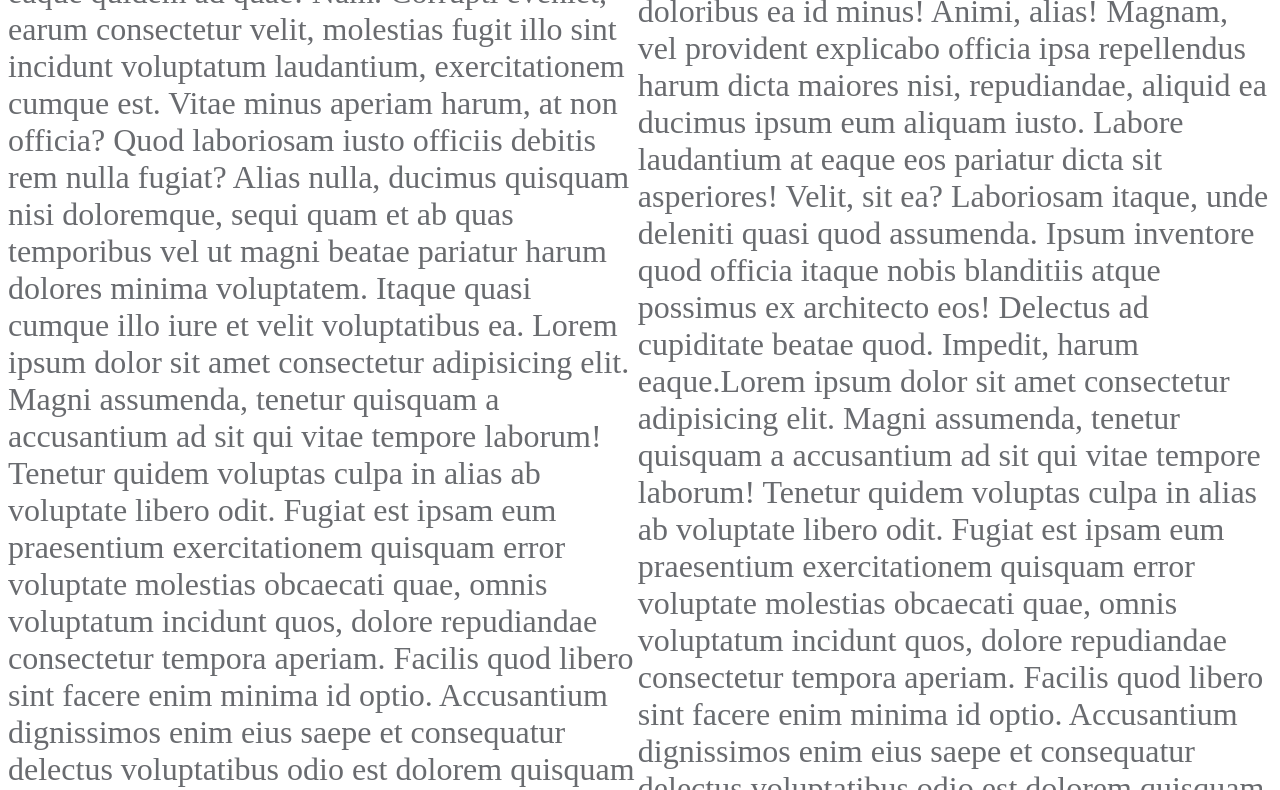
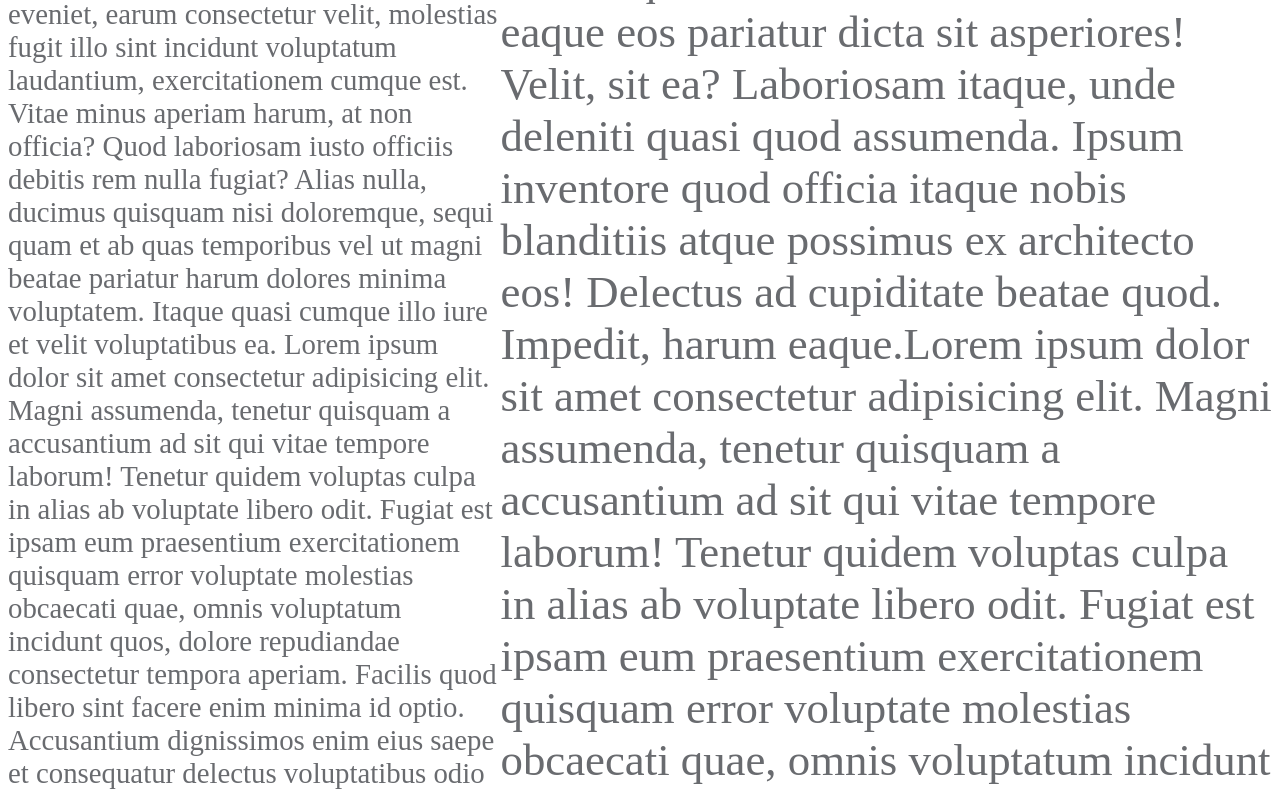
Before and after one commit to Krugou/InformationApplicationProject, a website built with webpack: page src/index.html in a window 1280 px wide. Shown: the part 112-902 px from the top of the page. Built offline with nearby package versions, Linux system fonts and the light colour scheme; no server answers; files whose address does not match are found by name.

Commit message:
Update styles.scss

```diff
--- a/src/styles/styles.scss
+++ b/src/styles/styles.scss
@@ -48,16 +48,20 @@ body {
     color: var(--metropoliagray);
     height: 90vh;
 
-    .leftside {}
+    .leftside {
+      font-size: calc(1rem + 1vw);
 
-    .rightside {}
+    }
+
+    .rightside {
+      font-size: calc(2rem + 1vw);
+    }
 
     .sides {
       display: flex;
       flex-direction: column;
       align-items: center;
       justify-content: center;
-      font-size: xx-large;
     }
   }
 }
```
